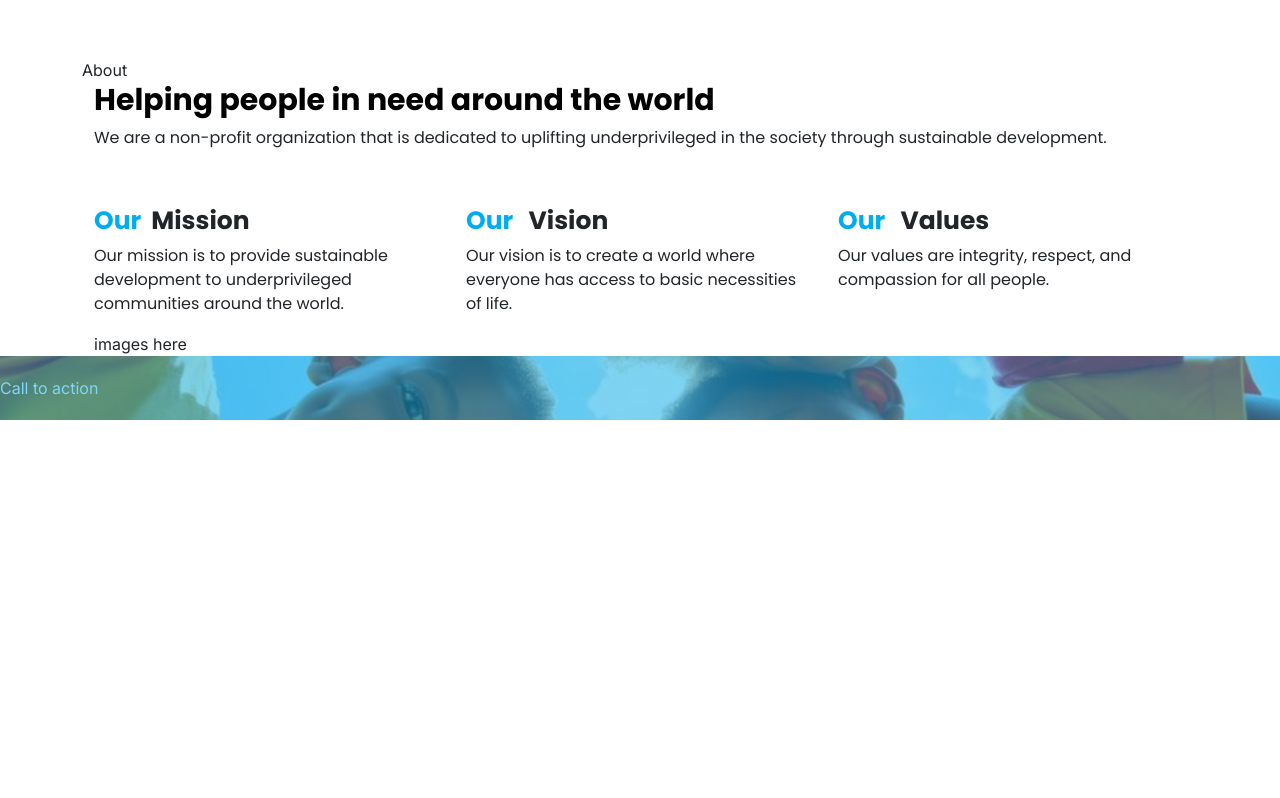
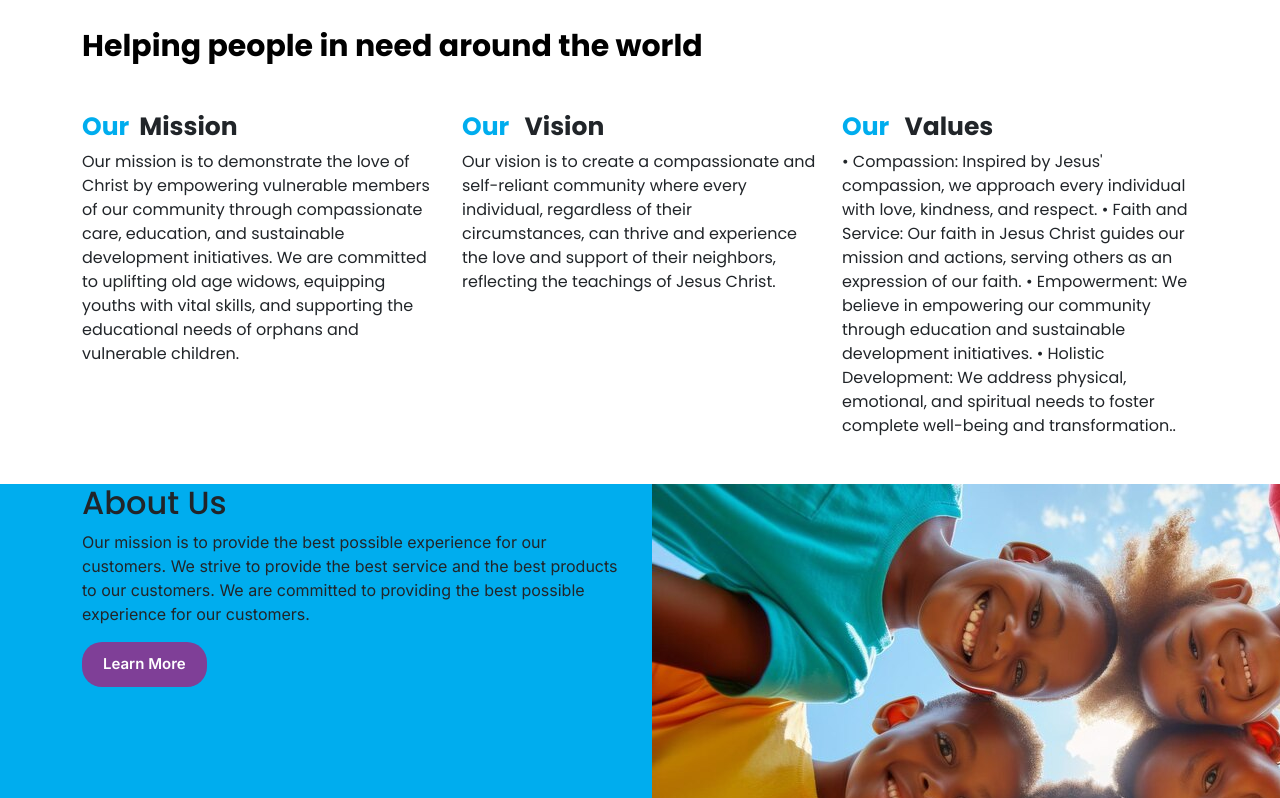
Before and after one commit to Oj-washingtone/chci, a Next.js app: page / in a window 1280 px wide. Shown: the part 802-1600 px from the top of the page. Before the commit the page ends 1222 px from the top, so only its background shows below. Built offline with nearby package versions, Linux system fonts and the light colour scheme.

Commit message:
structure

```diff
--- a/app/page.js
+++ b/app/page.js
@@ -14,7 +14,7 @@ export default function Home() {
       <Header />
       <main>
         <Banner />
-        {/* <Summary /> */}
+        <Summary />
         <About />
 
         <CallToAction />
--- a/components/About.js
+++ b/components/About.js
@@ -2,57 +2,24 @@ import React from "react";
 
 export default function About() {
   return (
-    <div className="container">
-      <div className="about-wrapper section">
-        <div className="container">
-          <div className="row">About</div>
-          <div className="row">
-            <h1 className="poppins-bold section-title">
-              Helping people in need around the world
-            </h1>
+    <div className="about-wrapper section ">
+      <div className="container">
+        {/* Two columns */}
+        <div className="row">
+          <div className="col-md-6">
+            <h2>About Us</h2>
+            <p>
+              Our mission is to provide the best possible experience for our
+              customers. We strive to provide the best service and the best
+              products to our customers. We are committed to providing the best
+              possible experience for our customers.
+            </p>
 
-            <p className="poppins-regular">
-              We are a non-profit organization that is dedicated to uplifting
-              underprivileged in the society through sustainable development.
-            </p>
+            <button className="__btn __btn_secondary">Learn More</button>
           </div>
-          <div className="row">
-            <div className="col-md-4">
-              <div className="sub-section">
-                <h3 className="section-subtitle poppins-bold">
-                  <span className="title-part ">Our</span>
-                  Mission
-                </h3>
-                <p className="poppins-regular">
-                  Our mission is to provide sustainable development to
-                  underprivileged communities around the world.
-                </p>
-              </div>
-            </div>
-            <div className="col-md-4">
-              <div className="sub-section">
-                <h3 className=" section-subtitle poppins-bold">
-                  <span className="title-part">Our</span> Vision
-                </h3>
-                <p className="poppins-regular">
-                  Our vision is to create a world where everyone has access to
-                  basic necessities of life.
-                </p>
-              </div>
-            </div>
-            <div className="col-md-4">
-              <div className="sub-section">
-                <h3 className=" section-subtitle poppins-bold">
-                  <span className="title-part">Our</span> Values
-                </h3>
-                <p className="poppins-regular">
-                  Our values are integrity, respect, and compassion for all
-                  people.
-                </p>
-              </div>
-            </div>
-            <div className="col-md-6">
-              <div className="summary-item">images here</div>
+          <div className="col-md-6">
+            <div className="about-image-wrapper">
+              <img src="images/b1.jpg" alt="About us" />
             </div>
           </div>
         </div>
--- a/components/Programs.js
+++ b/components/Programs.js
@@ -1,5 +1,5 @@
 import React from "react";
 
 export default function Programs() {
-  return <div>Programs</div>;
+  return <div className=" programs-wrapper"></div>;
 }
--- a/components/Summary.js
+++ b/components/Summary.js
@@ -5,38 +5,54 @@ export default function Summary() {
     <div className="surmmary section">
       <div className="container">
         <div className="row">
-          <div className="col-md-6">
-            <h1 className="poppins-bold section-title">
-              Helping people in need around the world
-            </h1>
-            <p className="poppins-regular">
-              We are a non-profit organization that is dedicated to uplifting
-              underprivileged in the society through sustainable development.
-            </p>
-
+          <h1 className="poppins-bold section-title">
+            Helping people in need around the world
+          </h1>
+          <div className="col-md-4">
             <div className="sub-section">
               <h3 className="section-subtitle poppins-bold">
                 <span className="title-part ">Our</span>
                 Mission
               </h3>
               <p className="poppins-regular">
-                Our mission is to provide sustainable development to
-                underprivileged communities around the world.
+                Our mission is to demonstrate the love of Christ by empowering
+                vulnerable members of our community through compassionate care,
+                education, and sustainable development initiatives. We are
+                committed to uplifting old age widows, equipping youths with
+                vital skills, and supporting the educational needs of orphans
+                and vulnerable children.
               </p>
             </div>
-
+          </div>
+          <div className="col-md-4">
             <div className="sub-section">
               <h3 className=" section-subtitle poppins-bold">
                 <span className="title-part">Our</span> Vision
               </h3>
               <p className="poppins-regular">
-                Our vision is to create a world where everyone has access to
-                basic necessities of life.
+                Our vision is to create a compassionate and self-reliant
+                community where every individual, regardless of their
+                circumstances, can thrive and experience the love and support of
+                their neighbors, reflecting the teachings of Jesus Christ.
               </p>
             </div>
           </div>
-          <div className="col-md-6">
-            <div className="summary-item">images here</div>
+          <div className="col-md-4">
+            <div className="sub-section">
+              <h3 className=" section-subtitle poppins-bold">
+                <span className="title-part">Our</span> Values
+              </h3>
+              <p className="poppins-regular">
+                • Compassion: Inspired by Jesus' compassion, we approach every
+                individual with love, kindness, and respect. • Faith and
+                Service: Our faith in Jesus Christ guides our mission and
+                actions, serving others as an expression of our faith. •
+                Empowerment: We believe in empowering our community through
+                education and sustainable development initiatives. • Holistic
+                Development: We address physical, emotional, and spiritual needs
+                to foster complete well-being and transformation..
+              </p>
+            </div>
           </div>
         </div>
       </div>
--- a/styles/globals.css
+++ b/styles/globals.css
@@ -255,7 +255,8 @@ h6 {
 }
 
 .section {
-  margin-top: 60px;
+  margin-top: 30px;
+  margin-bottom: 30px;
 }
 
 .section-title {
@@ -319,3 +320,8 @@ h6 {
 
 #A8F589
  */
+
+/* About */
+.about-wrapper {
+  background-color: var(--primary-color);
+}
```
Also changed, not shown: public/images/about_image.jpg (added).
